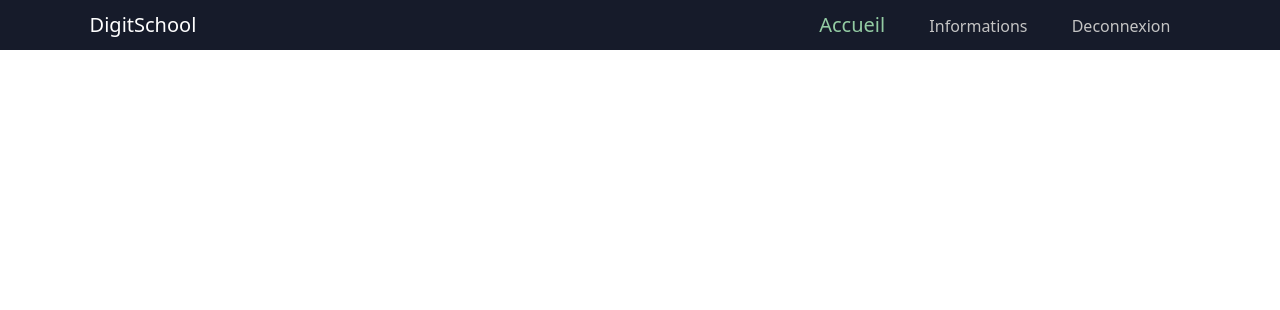
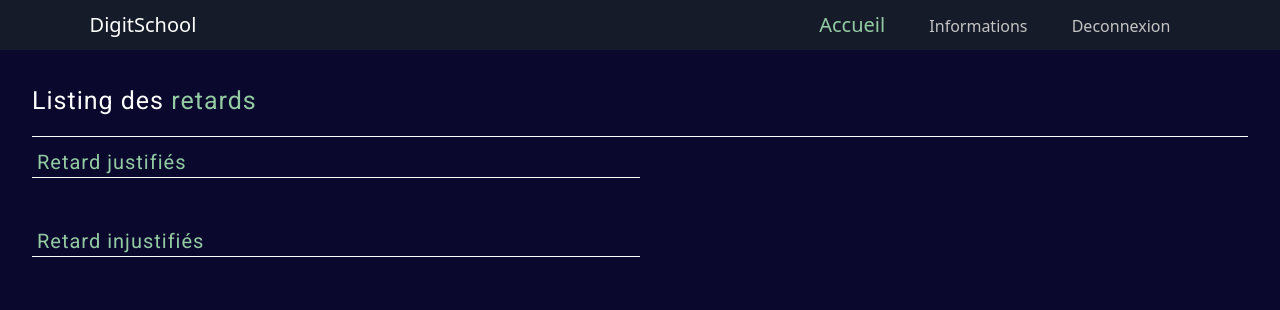
Before and after one commit to DMzartex/DigitSchool_TFE_2023, a PHP site: page /DigitSchool_TFE_2023/index.php?/templates/retard/retard in a window 1280 px wide. Shown: the top 310 px of the page. Run offline with PHP 8.4, Linux system fonts and the light colour scheme; the visitor is signed in with stand-in values (Sample User, id 1); some libraries are stand-ins or nearby versions.

Commit message:
patch des bugs v1

```diff
--- a/components/header.php
+++ b/components/header.php
@@ -34,7 +34,7 @@
                 <?php endif; ?>
                 <?php if($_SESSION['role'] == "student" || $_SESSION ['role'] == "parent" || $_SESSION['role'] == "educator" || $_SESSION['role'] == "teacher"): ?>
                     <li>
-                        <a href="#">Retard</a>
+                        <a href="index.php?/templates/retard/retard">Retard</a>
                     </li>
                 <?php endif; ?>
                 <?php if($_SESSION['role'] == "student" || $_SESSION['role'] == "parent" || $_SESSION['role'] == "educator" || $_SESSION['role'] == "teacher"): ?>
--- a/controller/facture/factureController.php
+++ b/controller/facture/factureController.php
@@ -1,7 +1,7 @@
 <?php
 $uri = $_SERVER['REQUEST_URI'];
 
-if($uri == "/DigitSchool_TFE_2023/index.php?/templates/factures/facture" && $_SESSION['role'] != "teacher" && $_SESSION['role'] != "educator"){
+if($uri == "/DigitSchool_TFE_2023/index.php?/templates/factures/facture" && $_SESSION['role'] != "teacher" && $_SESSION['role'] != "educator" || !empty($_GET['factureIdSuppr'])){
     $selectSearchBar = true;
     if($_SESSION['role'] == "secretary"){
         if(!empty($_POST['role'])){
@@ -13,7 +13,7 @@ if($uri == "/DigitSchool_TFE_2023/index.php?/templates/factures/facture" && $_SE
                 if (ctype_digit($matricule)) {
                     $id = $matricule;
                     // Select des factures en fonction du matricule entré dans la bar de recherche
-                    $_SESSION['resultFacture'] = getFacture($conn,$id);
+                    $resultFacture = getFacture($conn,$id);
 
                 } else {
                     echo "L'input ne ne contient pas uniquement des chiffres";
@@ -23,12 +23,24 @@ if($uri == "/DigitSchool_TFE_2023/index.php?/templates/factures/facture" && $_SE
     }else if ($_SESSION['role'] == "student"){
         $id = $_SESSION['userId'];
         $_SESSION['roleIdSearch'] = "studentId";
-        $_SESSION['resultFacture'] = getFacture($conn,$id);
+        $resultFacture = getFacture($conn,$id);
     }else if ($_SESSION['role'] == "parent"){
         $id = $_SESSION['userId'];
         $_SESSION['roleIdSearch'] = "parentId";
-        $_SESSION['resultFacture'] = getFacture($conn,$id);
+        $resultFacture = getFacture($conn,$id);
     }
+
+    if(!empty($_GET['factureIdSuppr'])){
+        $factureId = htmlspecialchars($_GET['factureIdSuppr']);
+        if(deleteFacture($conn,$factureId)){
+            $_SESSION['flashMessage'] = "Votre facture à bien été supprimé !";
+            $_SESSION['color'] = "success";
+        }else{
+            $_SESSION['flashMessage'] = "Une erreur est survenue la facture n'a pas pu être supprimé !";
+            $_SESSION['color'] = "danger";
+        }
+    }
+
     require_once 'templates/factures/facture.php';
 
 }
--- a/controller/facture/newFactureController.php
+++ b/controller/facture/newFactureController.php
@@ -10,9 +10,9 @@ if($uri == "/DigitSchool_TFE_2023/index.php?/templates/factures/newFacture" || !
         $_SESSION['roleIdSearch']  = $_POST['role'].'Id';
         // Vérification pour savoir si la bar de recherche contient une valeurs
         if(!empty($_POST['inputSearch'])){
-            $_SESSION['userSearchBar'] = $_POST['inputSearch'];
+            $userSearchBar = $_POST['inputSearch'];
             // Récupèration de tout les mots séparé par un espace dans la recherche
-            $arr = explode(' ',$_SESSION['userSearchBar']);
+            $arr = explode(' ',$userSearchBar);
             // select de l'utilisateur
             $result = getUser($conn,$arr);
             $_SESSION['resultSearch'] = $result;
@@ -20,13 +20,13 @@ if($uri == "/DigitSchool_TFE_2023/index.php?/templates/factures/newFacture" || !
     }// vérifié si l'id d'un utilisateur est séléctionné
     if(isset($_GET['id'])){
         // Récupèration des infos sur l'utilisateur pour remplir le formulaire
-        $_SESSION['infoForm'] = getInfoForm($conn,$_GET['id']);
+        $infoForm = getInfoForm($conn,$_GET['id']);
         // Stockage des informations dans des sessions
-        foreach ($_SESSION['infoForm'] as $infoForm){
-            $_SESSION['infoName'] = $infoForm['name'];
-            $_SESSION['infoFirstName'] =  $infoForm['firstName'];
-            $_SESSION['infoAdress'] = $infoForm['adress'];
-            $_SESSION['infoPostalCode'] = $infoForm['postalCode'];
+        foreach ($infoForm as $infos){
+            $infoName = $infos['name'];
+            $infoFirstName = $infos['firstName'];
+            $infoAdress = $infos['adress'];
+            $infoPostalCode = $infos['postalCode'];
         }// Vérifier si tout les champs du formulaire sont rempli
         if(!empty($_POST['nameDesti'] && $_POST['firstNameDesti'] && $_POST['addrDesti'] && $_POST['postalCodeDesti'] && $_POST['communicationFacture'] && $_POST['montantFacture'])){
             // Si l'utilisateur est un étudiant alors je récupère l'id de son parent
--- a/controller/modif/modifFactureController.php
+++ b/controller/modif/modifFactureController.php
@@ -1,8 +1,67 @@
 <?php
 $uri = $_SERVER['REQUEST_URI'];
+
 if($uri == "/DigitSchool_TFE_2023/index.php?/templates/modif/modifFacture" || !empty($_GET['factureIdmodif'])){
+
     if(!empty($_GET['factureIdmodif'])){
         $factureId = htmlspecialchars($_GET['factureIdmodif']);
+
+        if(isset($_POST['btnModifFact'])){
+            if(isset($_POST['nomFacture'])){
+                $nomFactureModif = htmlspecialchars($_POST['nomFacture']);
+                if(isset($_POST['prenomFacture'])){
+                    $prenomFactureModif = htmlspecialchars($_POST['prenomFacture']);
+                    if(isset($_POST['adresseFacture'])){
+                        $adressFactureModif = htmlspecialchars($_POST['adresseFacture']);
+                        if(isset($_POST['codePostalFacture'])){
+                            $postalCodeModif = htmlspecialchars($_POST['codePostalFacture']);
+                            if(isset($_POST['descriptionFacture'])){
+                                $comFactureModif = htmlspecialchars($_POST['descriptionFacture']);
+                                if(isset($_POST['montantFacture'])){
+                                    $montantFactureModif = htmlspecialchars($_POST['montantFacture']);
+                                    if(isset($_POST['studentIdFacture'])){
+                                        $studentIdModif = htmlspecialchars($_POST['studentIdFacture']);
+                                        if(isset($_POST['parentIdFacture'])){
+                                            $parentIdModif = htmlspecialchars($_POST['parentIdFacture']);
+                                            modifFacture($conn,$factureId,$nomFactureModif,$prenomFactureModif,$adressFactureModif,$postalCodeModif,$comFactureModif,$montantFactureModif,$studentIdModif,$parentIdModif);
+                                            $_SESSION['flashMessage'] = "La facture à bien été modifiée.";
+                                            $_SESSION['color'] = "success";
+                                            //header('Location:'.$uri);
+                                        }else{
+                                            $_SESSION['flashMessage'] = "Vous devez entrer l'id du parent.";
+                                            $_SESSION['color'] = "danger";
+                                        }
+                                    }else{
+                                        $_SESSION['flashMessage'] = "Vous devez entrer l'id de l'étudiant.";
+                                        $_SESSION['color'] = "danger";
+                                    }
+                                }else{
+                                    $_SESSION['flashMessage'] = "Vous devez entrer un montant.";
+                                    $_SESSION['color'] = "danger";
+                                }
+                            }else{
+                                $_SESSION['flashMessage'] = "Vous devez entrer une communication.";
+                                $_SESSION['color'] = "danger";
+                            }
+                        }else{
+                            $_SESSION['flashMessage'] = "Vous devez entrer le code postal";
+                            $_SESSION['color'] = "danger";
+                        }
+                    }else{
+                        $_SESSION['flashMessage'] = "Vous devez entrer l'adresse du destinataire.";
+                        $_SESSION['color'] = "danger";
+                    }
+                }else{
+                    $_SESSION['flashMessage'] = "Vous devez entrer le prénom du destinataire.";
+                    $_SESSION['color'] = "danger";
+                }
+            }else{
+                $_SESSION['flashMessage'] =  "Vous devez entrer le nom du destinataire.";
+                $_SESSION['color'] = "danger";
+            }
+        }
+    }
+
     $resultInfosFacture = getInfosFactureModif($conn,$factureId);
     if(!empty($resultInfosFacture)){
         foreach ($resultInfosFacture as $infoFacture){
@@ -12,7 +71,9 @@ if($uri == "/DigitSchool_TFE_2023/index.php?/templates/modif/modifFacture" || !e
             $codePostalFacture = $infoFacture['postalCode'];
             $descriptionFacture = $infoFacture['communication'];
             $montantFacture = $infoFacture['montant'];
-            }
+            $studentId = $infoFacture['studentId'];
+                $parentId = $infoFacture['parentId'];
+            var_dump("foreach");
         }
     }
     require_once 'templates/modif/modifFacture.php';
--- a/controller/remark/remarkController.php
+++ b/controller/remark/remarkController.php
@@ -1,7 +1,7 @@
 <?php
 $uri = $_SERVER['REQUEST_URI'];
 
-if($uri == "/DigitSchool_TFE_2023/index.php?/templates/remark/remark"){
+    if($uri == "/DigitSchool_TFE_2023/index.php?/templates/remark/remark"){
     $stPage = "remark";
     if($_SESSION['role'] == "student" || $_SESSION['role'] == "teacher" || $_SESSION['role'] == "educator"){
         // Récupèration de la liste des cours
@@ -33,7 +33,7 @@ if($uri == "/DigitSchool_TFE_2023/index.php?/templates/remark/remark"){
     }else if($_SESSION['role'] == "parent"){
         // Récupération de ou des id des étudiants par apport à l'id du parent
         $_SESSION['idStudent_parent'] = getIdStudent_Parent($conn,$_SESSION['userId']);
-        // Récupération des noms des étudiants par rapport aux id trouvé par la fonction getIdStudebt_Parent()
+        // Récupération des noms des étudiants par rapport aux id trouvé par la fonction getIdStudent_Parent()
         $_SESSION['nameStudent'] = getNameStudent($conn);
         // Vérifier si les filtres pour le select des remarques sont remplies.
         if(isset($_POST['selectStudent'])){
--- /dev/null
+++ b/controller/retard/retardController.php
@@ -0,0 +1,28 @@
+<?php
+
+$uri = $_SERVER['REQUEST_URI'];
+
+if($uri == "/DigitSchool_TFE_2023/index.php?/templates/retard/retard"){
+    if($_SESSION['role'] == "student"){
+        $idStudent = htmlspecialchars($_SESSION['userId']);
+        $resultRetard = getRetard($conn,$idStudent);
+    }
+
+    if($_SESSION['role'] == "teacher" || $_SESSION['role'] == "educator"){
+        $idStudent = htmlspecialchars($_POST['inputSearch']);
+        if(!empty($idStudent)){
+            $resultRetard = getRetard($conn,$idStudent);
+        }
+    }
+
+    if($_SESSION['role'] == "parent"){
+        $_SESSION['idStudent_parent'] = getIdStudent_Parent($conn,$_SESSION['userId']);
+        $_SESSION['nameStudent'] = getNameStudent($conn);
+        if(!empty($_POST['selectStudent'])){
+            $idStudent = htmlspecialchars($_POST['selectStudent']);
+            $resultRetard = getRetard($conn,$idStudent);
+        }
+    }
+
+    require_once 'templates/retard/retard.php';
+}
--- /dev/null
+++ b/css/retard/retard.css
@@ -0,0 +1,80 @@
+body{
+    background: #0A092D;
+}
+.containerMain{
+    width: 100%;
+    height: 100%;
+    display: flex;
+    justify-content: center;
+}
+
+.boxContentPage{
+    margin-top: 2em;
+    width: 95%;
+    height: 80%;
+}
+
+.Title{
+    font-size: 25px;
+    color: white;
+    font-family: 'Roboto';
+    letter-spacing: 1px;
+}
+
+.boxSearchUser{
+    width: 100%;
+}
+
+.rmSearchBtn{
+    margin-top: 10px;
+    border-radius: 10px;
+    width: 30%;
+    background: #93CBA3;
+    color: white;
+    font-family: Roboto;
+}
+
+.containerMainRetard{
+    width: 100%;
+    height: 100%;
+    margin-top: 1em;
+    border-top: 1px solid white;
+
+}
+
+.containerRetardJustified{
+    height: 50%;
+}
+
+.titleRetard{
+    font-family: Roboto;
+    font-size: 20px;
+    letter-spacing: 1px;
+    margin-top: 10px;
+    border-bottom: 1px solid white;
+    width: 50%;
+    padding-left: 5px;
+}
+
+.containerRetardUnjustified{
+    height: 50%;
+    margin-top: 3em;
+}
+
+.retard{
+    background: #161B2A;
+    margin-top: 2em;
+    border-radius: 20px;
+    box-shadow:  23px 23px 31px #131724,
+    -23px -23px 31px #191f30;
+}
+
+.txtInfoRetard{
+    color: white;
+    font-family: 'Roboto';
+    padding: 10px;
+}
+
+.txtRed{
+    color: #BA1F33;
+}
--- a/forms/remarkForms.php
+++ b/forms/remarkForms.php
@@ -18,7 +18,7 @@
         <label for="dateRem" class="labelFormFact">Date de la remarque :</label>
         <input class="input" type="date" name="dateRem" id="dateRem">
     </div>
-    <?php if ($_SESSION['role'] == "teacher"): ?>
+    <?php if ($_SESSION['role'] == "teacher" || $_SESSION['role'] == "educator"): ?>
         <div class="display-flex-column">
             <label for="coursRem" class="labelFormFact">cours :</label>
             <input class="input" type="text" name="coursRem" id="coursRem"
--- a/index.php
+++ b/index.php
@@ -15,6 +15,7 @@ require_once 'model/payement/payementModel.php';
 require_once 'model/remark/newRemarkModel.php';
 require_once 'model/signup/signupModel.php';
 require_once 'model/modif/modifFactureModel.php';
+require_once 'model/retard/retardModel.php';
 require_once('vendor/autoload.php'); // Charge la bibliothèque Stripe PHP
 ?>
 
@@ -44,6 +45,7 @@ require_once('vendor/autoload.php'); // Charge la bibliothèque Stripe PHP
     <?php require_once 'controller/remark/newRemarkController.php'?>
     <?php require_once 'controller/signup/signupController.php'?>
     <?php require_once 'controller/modif/modifFactureController.php'?>
+    <?php require_once 'controller/retard/retardController.php'?>
     <script src="https://cdn.jsdelivr.net/npm/bootstrap@5.2.3/dist/js/bootstrap.bundle.min.js" integrity="sha384-kenU1KFdBIe4zVF0s0G1M5b4hcpxyD9F7jL+jjXkk+Q2h455rYXK/7HAuoJl+0I4" crossorigin="anonymous"></script>
   </body>
 </html>
--- a/model/modif/modifFactureModel.php
+++ b/model/modif/modifFactureModel.php
@@ -8,6 +8,18 @@ function getInfosFactureModif($conn,$id){
     return $result;
 }
 
-function modifFacture($conn,$id){
-
+function modifFacture($conn,$id,$nom,$prenom,$adresse,$codePostal,$communication,$montant,$studentId,$parentId){
+    $query = $conn->prepare("UPDATE facture SET name = :nom, firstName = :prenom, adress = :adresse, postalCode = :codePostal, communication = :communication,
+                   montant = :montant, studentId = :studentId, parentId = :parentId WHERE factureId = :id");
+    $query->execute([
+        "nom" => $nom,
+        "prenom" => $prenom,
+        "adresse" => $adresse,
+        "codePostal" => $codePostal,
+        "communication" => $communication,
+        "montant" => $montant,
+        "studentId" => $studentId,
+        "parentId" => $parentId,
+        "id" => $id
+    ]);
 }
--- /dev/null
+++ b/model/retard/retardModel.php
@@ -0,0 +1,10 @@
+<?php
+
+function getRetard($conn,$userId){
+ $query = $conn->prepare("SELECT * from retard WHERE studentId = :userId");
+ $query->execute([
+    "userId" => $userId
+ ]);
+ $result = $query->fetchAll();
+ return $result;
+}
--- a/model/users/usersModel.php
+++ b/model/users/usersModel.php
@@ -33,6 +33,15 @@ function getSecondId($conn,$role2,$id){
     return $idResult;
 }
 
+function getParent($conn, $parentId) {
+    $query = $conn->prepare("SELECT name from parent WHERE parentId = :parentId ");
+    $query->execute([
+        'parentId' => $parentId
+    ]);
+    $parent = $query->fetch();
+    return $parent;
+}
+
 /*function getStudentIdByParent($conn,$id){
     $parentId = $roleIdSearch = preg_replace("/[^a-zA-Z0-9]/", "", $id);
     $stmt = $conn-prepare("SELECT studentId FROM student_parent WHERE parentId = :id ");
--- a/templates/remark/newRemark.php
+++ b/templates/remark/newRemark.php
@@ -8,7 +8,7 @@
         </div>
         <!-- si secrétaire alors afficher cette partie -->
         <div class="rmHeader2">
-            <?php if($_SESSION['role'] == "teacher"): ?>
+            <?php if($_SESSION['role'] == "teacher" || $_SESSION['role'] == "educator"): ?>
                 <div class="newRmSearchBarContent">
                     <?php require_once 'components/searchBar.php'?>
                 </div>
--- /dev/null
+++ b/templates/retard/retard.php
@@ -0,0 +1,52 @@
+<link rel="stylesheet" href="css/retard/retard.css">
+
+<div class="containerMain">
+    <div class="boxContentPage">
+        <div class="boxTitle">
+            <h1 class="Title">Listing des <span class="textGreen">retards</span></h1>
+        </div>
+        <?php if($_SESSION['role'] == "educator" || $_SESSION['role'] == "teacher"): ?>
+        <div class="boxSearchUser">
+            <?php require_once 'components/searchBar.php'?>
+        </div>
+        <?php endif; ?>
+        <?php if($_SESSION['role'] == "parent"): ?>
+        <div class="boxFiltreEnfant">
+            <?php require_once 'forms/SelectStudentForms.php'?>
+        </div>
+        <?php endif; ?>
+        <div class="containerMainRetard">
+            <div class="containerRetardJustified">
+                <h1 class="titleRetard textGreen">Retard justifiés</h1>
+                <?php if(isset($resultRetard)): ?>
+                    <?php foreach ($resultRetard as $retardJustified): ?>
+                        <?php if($retardJustified['type'] == "Justified"): ?>
+                            <div class="retard">
+                                <p class="txtInfoRetard textGreen"><?=$retardJustified['type']?></p>
+                                <p class="txtInfoRetard"><?=$retardJustified['cause']?></p>
+                                <p class="txtInfoRetard"><?=$retardJustified['date']?></p>
+                                <p class="txtInfoRetard"><?= $retardJustified['signature']?></p>
+                            </div>
+                        <?php endif; ?>
+                    <?php endforeach; ?>
+                <?php endif; ?>
+            </div>
+
+            <div class="containerRetardUnjustified">
+                <h1 class="titleRetard textGreen">Retard injustifiés</h1>
+                <?php if(isset($resultRetard)): ?>
+                    <?php foreach ($resultRetard as $retardUnjustified): ?>
+                        <?php if($retardUnjustified['type'] == "Unjustified"): ?>
+                            <div class="retard">
+                                <p class="txtInfoRetard txtRed"><?=$retardJustified['type']?></p>
+                                <p class="txtInfoRetard"><?=$retardJustified['cause']?></p>
+                                <p class="txtInfoRetard"><?=$retardJustified['date']?></p>
+                                <p class="txtInfoRetard"><?= $retardJustified['signature']?></p>
+                            </div>
+                        <?php endif; ?>
+                    <?php endforeach; ?>
+                <?php endif;?>
+            </div>
+        </div>
+    </div>
+</div>
```
Also changed, not shown: components/alertFlashMessage.php (added, +10 -0 lines), forms/factureForms.php (+4 -4 lines), forms/modif/modifFactureForms.php (+10 -2 lines), model/facture/factureModel.php (+48 -0 lines), templates/factures/facture.php (+24 -21 lines), templates/modif/modifFacture.php (+4 -3 lines). Lines whose indentation alone changed are shown as unchanged.
